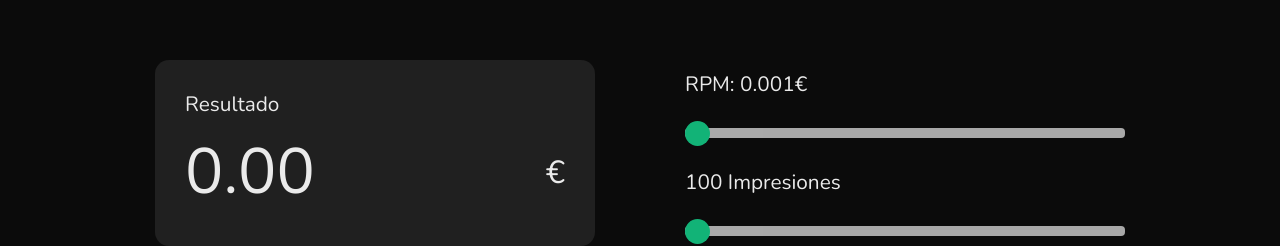
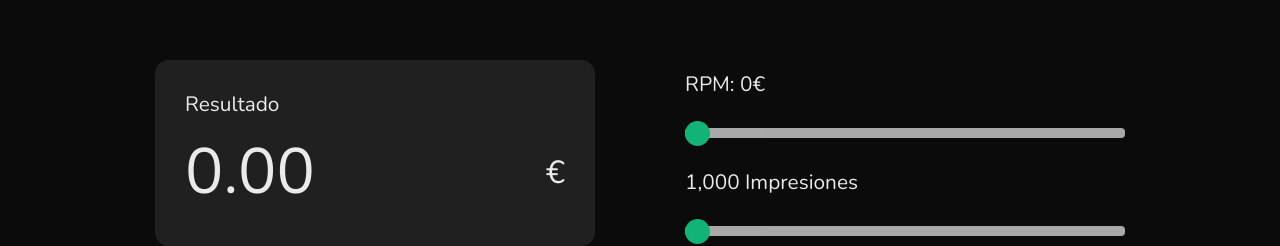
Before and after one commit to sanferar/adsense-calculator, a Next.js app: page / in a window 1280 px wide. Shown: the part 323-569 px from the top of the page. Built offline with nearby package versions, Linux system fonts and the light colour scheme.

Commit message:
Optimización

```diff
--- a/pages/index.js
+++ b/pages/index.js
@@ -2,8 +2,6 @@ import Head from 'next/head'
 import { Inter } from 'next/font/google'
 import { ContenedorPadre } from '@/src/componentes/contenedor-padre'
 import { ContenedorInfo } from '@/src/componentes/contenedorInfo'
-
-
 
 
 const inter = Inter({ subsets: ['latin'] })
--- a/src/componentes/contenedor-padre.jsx
+++ b/src/componentes/contenedor-padre.jsx
@@ -12,8 +12,8 @@ const nunito = Nunito({
 
 export function ContenedorPadre() {
 
-  const [valorNumber, setValorNumber] = useState(0.001);
-  const [valorRange, setValorRange] = useState(100);
+  const [valorNumber, setValorNumber] = useState(0);
+  const [valorRange, setValorRange] = useState(1000);
 
   const handleNumberChange = (event) => {
     const valor = parseFloat(event.target.value);
@@ -28,11 +28,20 @@ export function ContenedorPadre() {
   return (
     <div className={`contenedor__padre ${nunito.className}`}>
       <div className="contenedor__padre__result">
-        <ResultComponent valorNumber={valorNumber} valorRange={valorRange} />
+        <ResultComponent
+          valorNumber={valorNumber}
+          valorRange={valorRange}
+        />
       </div>
       <div className="contenedor__padre__inputs">
-        <InputNumber valorSeleccionado={valorNumber} handleValorChange={handleNumberChange} />
-        <InputRange valorSeleccionado={valorRange} handleValorChange={handleRangeChange} />
+        <InputNumber
+        valorSeleccionado={valorNumber}
+        handleValorChange={handleNumberChange}
+        />
+        <InputRange
+        valorSeleccionado={valorRange}
+        handleValorChange={handleRangeChange}
+        />
       </div>
     </div>
   );
--- a/src/componentes/input-number.jsx
+++ b/src/componentes/input-number.jsx
@@ -1,5 +1,4 @@
 import React from "react";
-
 
 export function InputNumber({ valorSeleccionado, handleValorChange }) {
   return (
@@ -8,9 +7,9 @@ export function InputNumber({ valorSeleccionado, handleValorChange }) {
       <input
         className='slider'
         type="range"
-        min="0.001"
-        max="14"
-        step="0.001"
+        min="0"
+        max="1"
+        step="0.2"
         value={valorSeleccionado}
         onChange={handleValorChange}
       />
--- a/src/componentes/input-range.jsx
+++ b/src/componentes/input-range.jsx
@@ -10,9 +10,9 @@ export function InputRange({ valorSeleccionado, handleValorChange }) {
       <input
         className="slider"
         type="range"
-        min="100"
-        max="1000000"
-        step='100'
+        min="1000"
+        max="100000"
+        step='1000'
         value={valorSeleccionado}
         onChange={handleValorChange}
       />
```
